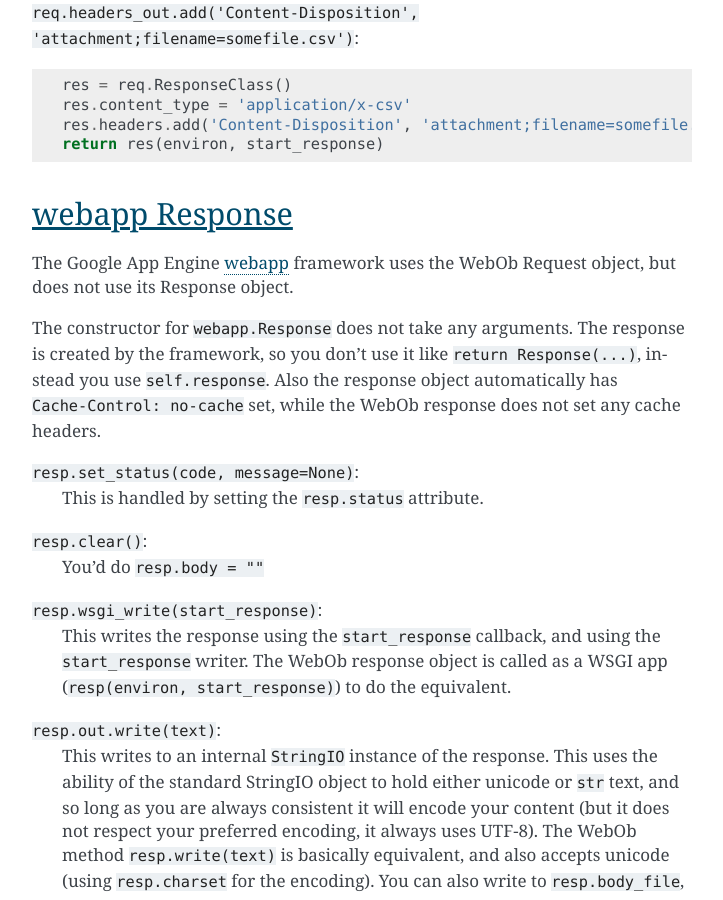
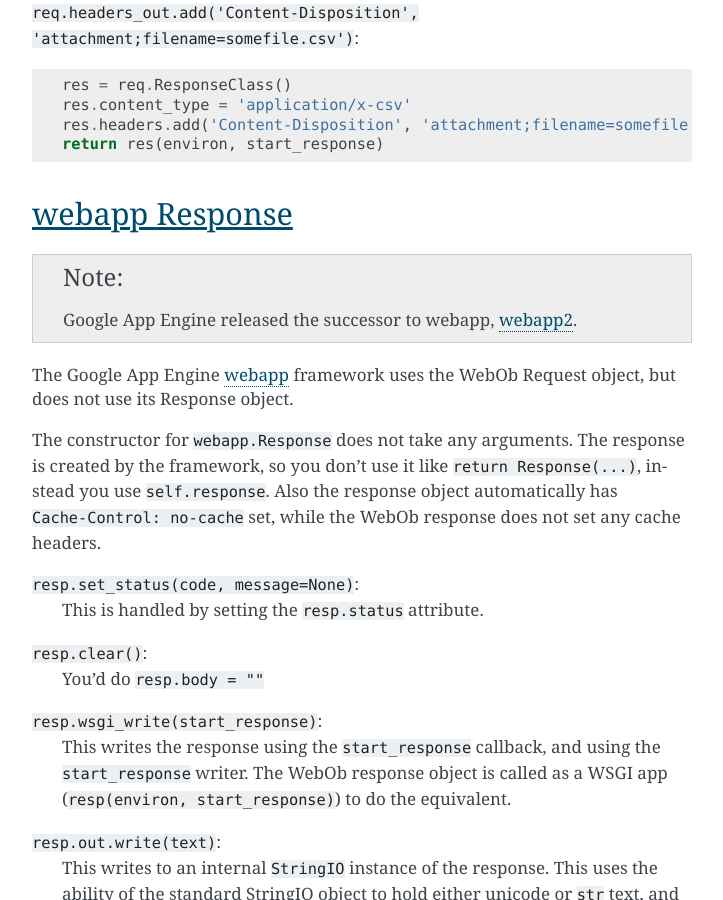
Before and after one commit to Pylons/webob, a Sphinx documentation site: the page built from docs/differences.txt, in a window 1280 px wide and 900 px high, scrolled down 13298 px. Shown: the whole window, without its empty margins (388-1111 px from the left). Built offline with Sphinx 7.4.7, drawn with Linux system fonts in a browser that asks for light colours.

Commit message:
update links per make linkcheck

```diff
--- a/docs/differences.txt
+++ b/docs/differences.txt
@@ -71,7 +71,7 @@
 ======
 
 This is a quick summary from reading `the Django documentation
-<http://www.djangoproject.com/documentation/request_response/>`_.
+<https://docs.djangoproject.com/en/1.11/ref/request-response/>`_.
 
 Request
 -------
@@ -183,7 +183,7 @@
 ===================
 
 The `CherryPy request object
-<http://www.cherrypy.org/wiki/RequestObject>`_ is also used by
+<https://bitbucket.org/cherrypy/cherrypy/wiki/CherryPySpec>`_ is also used by
 TurboGears 1.x.
 
 Request
@@ -284,7 +284,7 @@
 --------
 
 From information `from the wiki
-<http://www.cherrypy.org/wiki/ResponseObject>`_.
+<https://bitbucket.org/cherrypy/cherrypy/wiki/CherryPySpec>`_.
 
 ``body``:
     This is an iterable in CherryPy, a string in WebOb;
@@ -321,7 +321,7 @@
 Yaro
 ====
 
-`Yaro <http://lukearno.com/projects/yaro/>`_ is a small wrapper around
+`Yaro <https://pypi.python.org/pypi/yaro>`_ is a small wrapper around
 the WSGI environment, much like WebOb in scope.
 
 The WebOb objects have many more methods and attributes.  The Yaro
@@ -361,11 +361,11 @@
 Werkzeug
 ========
 
-An offshoot of `Pocoo <http://pocoo.org>`_,
+An offshoot of `Pocoo <http://www.pocoo.org/>`_,
 this library is based around WSGI, similar to Paste and Yaro.
 
 This is taken from the `wrapper documentation
-<http://werkzeug.pocoo.org/documentation/wrappers>`_.
+<http://werkzeug.pocoo.org/docs/0.12/wrappers/>`_.
 
 Request
 -------
@@ -397,9 +397,9 @@
 ======
 
 From the Zope 3 interfaces for the `Request
-<http://apidoc.zope.org/++apidoc++/Interface/zope.publisher.interfaces.browser.IBrowserRequest/index.html>`_
+<https://zopepublisher.readthedocs.io/en/sphinx-docs/browser_api.html#zope.publisher.interfaces.browser.IBrowserRequest>`_
 and `Response
-<http://apidoc.zope.org/++apidoc++/Interface/zope.publisher.interfaces.http.IHTTPResponse/index.html>`_.
+<http://zopepublisher.readthedocs.io/en/sphinx-docs/http_api.html#zope.publisher.interfaces.http.IHTTPResponse>`_.
 
 Request
 -------
@@ -542,7 +542,7 @@
 ==========
 
 Some key attributes from the `mod_python
-<http://modpython.org/live/current/doc-html/pyapi-mprequest-mem.html>`_
+<http://modpython.org/live/current/doc-html/pythonapi.html#request-members>`_
 request object.
 
 Request
@@ -585,8 +585,11 @@
 webapp Response
 ===============
 
+.. note:: Google App Engine released the successor to webapp, `webapp2
+    <https://cloud.google.com/appengine/docs/standard/python/tools/webapp2>`_.
+
 The Google App Engine `webapp
-<http://code.google.com/appengine/docs/python/tools/webapp/>`_
+<https://cloud.google.com/appengine/docs/standard/python/tools/webapp/>`_
 framework uses the WebOb Request object, but does not use its Response
 object.
 
@@ -619,8 +622,7 @@
     write to ``resp.body_file``, but it does not allow unicode.
 
 Besides exposing a ``.headers`` attribute (based on
-`wsgiref.headers.Headers
-<http://docs.python.org/library/wsgiref.html#wsgiref.headers.Headers>`_)
+:py:class:`wsgiref.headers.Headers`)
 there is no other API for the webapp response object.  This means the
 response lacks:
 
```
